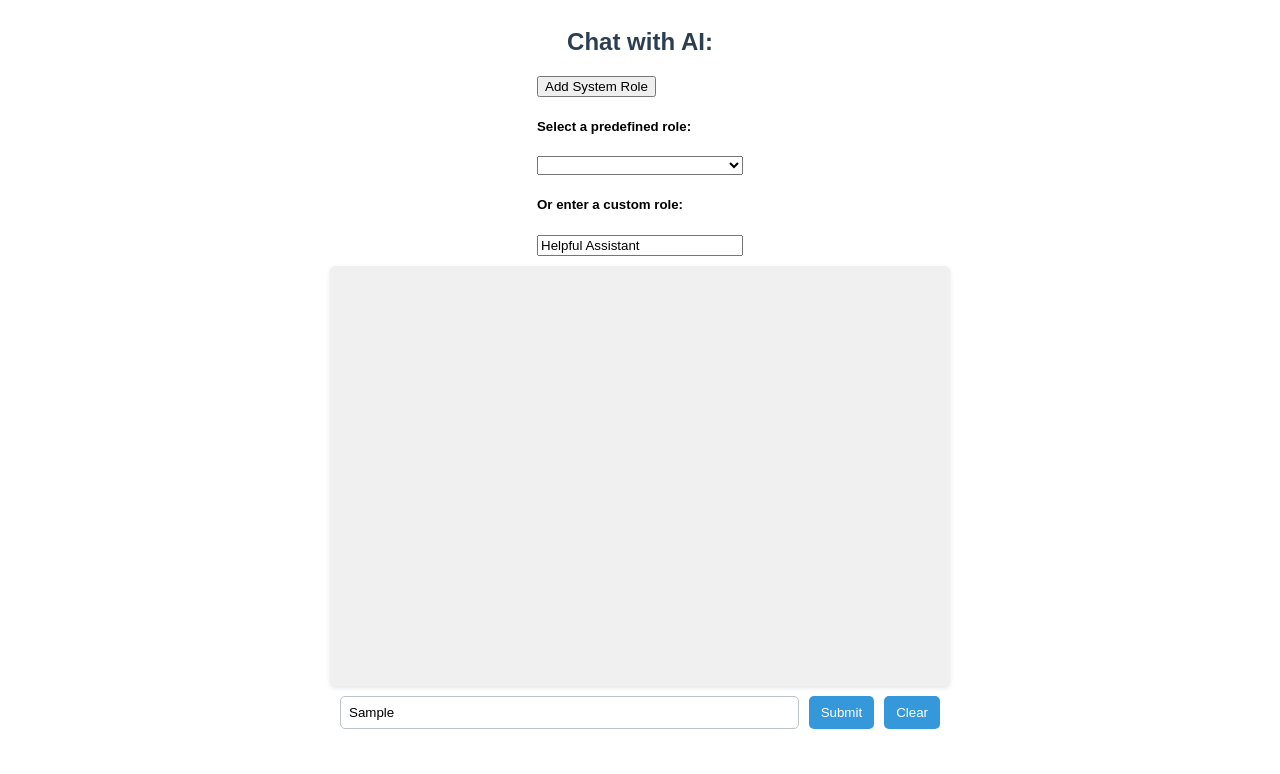
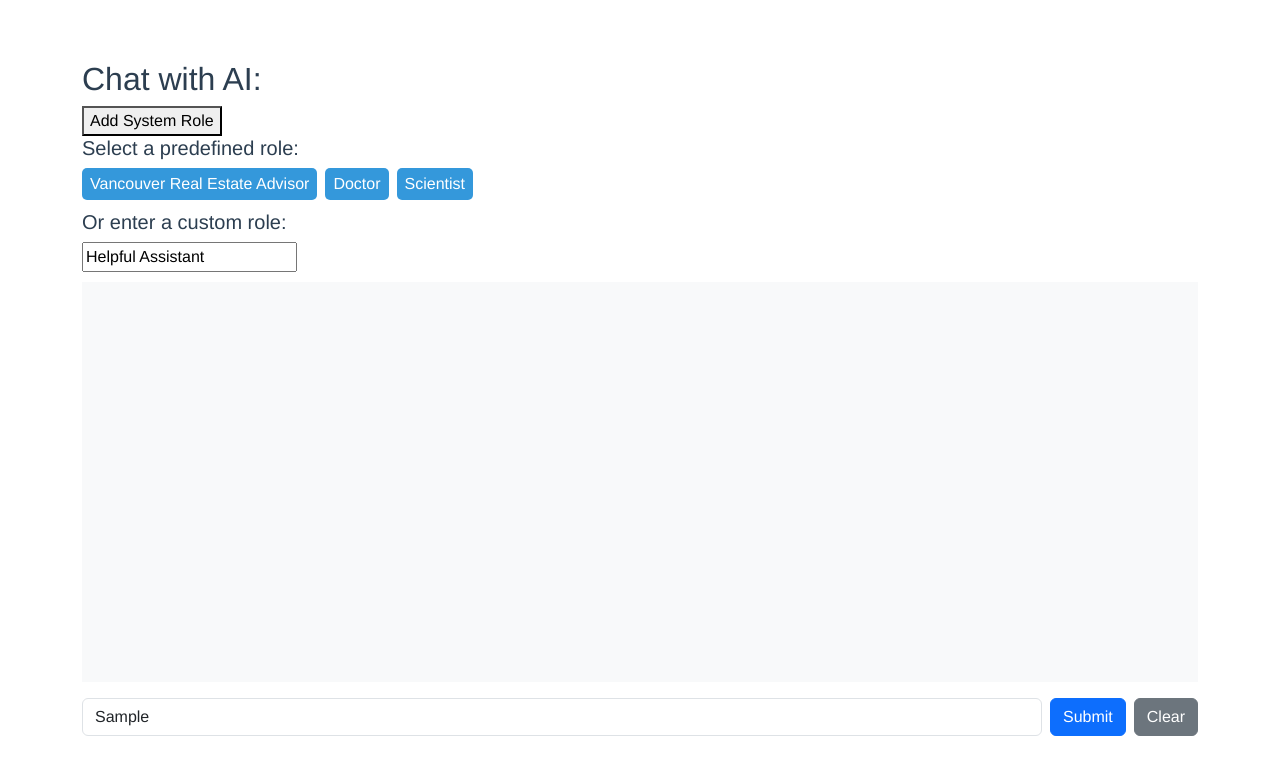
Before and after one commit to tuzimao/Royapp, a Vue app in the folder frontend/: page / in a window 1280 px wide. Both pictures are taken after typing "Sample" into the empty fields and a click on the button "Add System Role". Shown: the top 774 px of the page. Built offline with nearby package versions, Linux system fonts and the light colour scheme.

Commit message:
add bootstrap and updated UI

```diff
--- a/frontend/package.json
+++ b/frontend/package.json
@@ -9,6 +9,7 @@
   },
   "dependencies": {
     "axios": "^1.3.4",
+    "bootstrap": "^5.3.0-alpha1",
     "core-js": "^3.8.3",
     "vue": "^3.2.13"
   },
--- a/frontend/src/App.vue
+++ b/frontend/src/App.vue
@@ -14,3 +14,14 @@ export default {
   },
 };
 </script>
+
+
+<style>
+#app {
+  font-family: Avenir, Helvetica, Arial, sans-serif;
+  -webkit-font-smoothing: antialiased;
+  -moz-osx-font-smoothing: grayscale;
+  color: #2c3e50;
+  margin-top: 60px;
+}
+</style>
--- a/frontend/src/components/GPTQuestionForm.vue
+++ b/frontend/src/components/GPTQuestionForm.vue
@@ -1,6 +1,6 @@
 <template>
-  <div class="gpt-chat">
-    <h2>Chat with AI:</h2>
+  <div class="container">
+    <h2 class="text-left">Chat with AI:</h2>
     <SystemRoleSelector
       v-if="showSystemRoleSelector"
       :disabled="disableRoleChange"
@@ -8,23 +8,30 @@
       @role-selected="onRoleSelected"
     />
     <h3 v-else>Current Role: {{ currentRole }}</h3>
-    <div class="chat-container">
-      <div v-for="(message, index) in messages" :key="index" :class="`message ${message.type}`">
+    <div class="chat-container p-3 bg-light mb-3 overflow-auto">
+      <div
+        v-for="(message, index) in messages"
+        :key="index"
+        :class="`message ${message.type} p-2 mb-2 rounded text-white`"
+      >
         {{ message.content }}
       </div>
     </div>
-    <form @submit.prevent="submitQuestion" class="input-form">
-      <input v-model="question" placeholder="Type your question here..." required />
-      <button type="submit">Submit</button>
-      <button type="button" @click="resetChat" class="reset">Clear</button>
+    <form @submit.prevent="submitQuestion" class="input-form d-flex mb-3">
+      <input
+        v-model="question"
+        class="form-control me-2"
+        placeholder="Type your question here..."
+        required
+      />
+      <button type="submit" class="btn btn-primary">Submit</button>
+      <button type="button" @click="resetChat" class="btn btn-secondary ms-2">
+        Clear
+      </button>
     </form>
-    <SystemRoleForm
-      v-if="showSystemRoleForm"
-      @submitRole="updateSystemRole"
-      @cancel="toggleSystemRoleForm"
-    />
   </div>
 </template>
+
 
 
 <script>
@@ -64,7 +71,7 @@ export default {
     const { data } = await axios.get("http://localhost:5000/api/gpt-response", {
       params: {
         prompt: prompt,
-        systemRole: this.systemRole,
+        systemRole: this.currentRole,
       },
     });
     this.messages.push({ type: "gpt", content: data.gpt_response });
@@ -80,7 +87,6 @@ export default {
       this.showSystemRoleSelector = true;
     },
     updateSystemRole(newRole) {
-      this.systemRole = newRole;
       this.currentRole = newRole;
     },
     onRoleSelected() {
@@ -91,92 +97,26 @@ export default {
 </script>
 
 
+
 <style scoped>
-.gpt-chat {
-  display: flex;
-  flex-direction: column;
-  align-items: center;
-  font-family: Arial, sans-serif;
-}
-
-h2 {
-  color: #2c3e50;
-  margin-bottom: 20px;
-}
-
 .chat-container {
-  background-color: #f0f0f0;
-  padding: 10px;
   width: 100%;
-  max-width: 600px;
   height: 400px;
-  overflow-y: scroll;
   margin-bottom: 10px;
-  border-radius: 5px;
-  box-shadow: 0 2px 4px rgba(0, 0, 0, 0.1);
-}
-
-.message {
-  padding: 8px 10px;
-  margin-bottom: 8px;
-  border-radius: 5px;
-  max-width: 100%;
-  word-wrap: break-word;
 }
 
 .user {
-  background-color: #3498db;
-  color: #ffffff;
+  background-color: #0d6efd;
   align-self: flex-end;
 }
 
 .gpt {
-  background-color: #2ecc71;
-  color: #ffffff;
+  background-color: #198754;
   align-self: flex-start;
 }
 
 .error {
-  background-color: #e74c3c;
-  color: #ffffff;
+  background-color: #dc3545;
   align-self: flex-start;
 }
-
-.input-form {
-  display: flex;
-  justify-content: space-between;
-  width: 100%;
-  max-width: 600px;
-}
-
-input {
-  padding: 8px;
-  flex-grow: 1;
-  margin-right: 10px;
-  border-radius: 5px;
-  border: 1px solid #bdc3c7;
-}
-
-button {
-  background-color: #3498db;
-  color: #ffffff;
-  padding: 8px 12px;
-  border: none;
-  border-radius: 5px;
-  cursor: pointer;
-  transition: background-color 0.3s;
-}
-
-button:hover {
-  background-color: #2980b9;
-}
-
-button.reset {
-  background-color: #3498db;
-  margin-left: 10px;
-}
-
-button.reset:hover {
-  background-color: #2980b9;
-}
 </style>
--- a/frontend/src/components/SystemRoleSelector.vue
+++ b/frontend/src/components/SystemRoleSelector.vue
@@ -1,16 +1,23 @@
 <template>
+  <div class="role-selection-wrapper">
    <div>
       <button :disabled="disabled" @click="toggleRoleSelection">Add System Role</button>
       <div v-if="showRoleSelection" class="role-selection">
         <h5>Select a predefined role:</h5>
-        <select v-model="systemRole" @change="hideRoleSelector">
-          <option value="">--Select a role--</option>
-          <option value="Vancouver Real Estate Advisor">Vancouver Real Estate Advisor</option>
-          <option value="Doctor">Doctor</option>
-          <option value="Scientist">Scientist</option>
-        </select>
+        <div class="tag-container">
+          <div
+            v-for="role in predefinedRoles"
+            :key="role"
+            class="tag"
+            :class="{ selected: systemRole === role }"
+            @click="selectRole(role)"
+          >
+            {{ role }}
+          </div>
+        </div>
         <h5>Or enter a custom role:</h5>
         <input v-model="systemRole" @blur="hideRoleSelector" placeholder="Enter a custom role..." />
+      </div>
     </div>
    </div>
   </template>
@@ -27,6 +34,11 @@
       return {
         systemRole: "Helpful Assistant",
         showRoleSelection: false,
+        predefinedRoles: [
+          "Vancouver Real Estate Advisor",
+          "Doctor",
+          "Scientist",
+        ],
       };
     },
     methods: {
@@ -35,7 +47,12 @@
       },
       hideRoleSelector() {
         this.showRoleSelection = false;
-      this.$emit('role-selected');
+        this.$emit("update-system-role", this.systemRole);
+        this.$emit("role-selected");
+      },
+      selectRole(role) {
+        this.systemRole = role;
+        this.hideRoleSelector();
       },
     },
     watch: {
@@ -46,10 +63,39 @@
   };
   </script>
 
+
   <style scoped>
   .role-selection {
     display: flex;
     flex-direction: column;
     margin-bottom: 10px;
+    align-items: flex-start;
+  }
+  .role-selection-wrapper {
+    display: flex;
+    flex-direction: column;
+    align-items: flex-start;
+    margin-left: 0;
+  }
+  .tag-container {
+    display: flex;
+    flex-wrap: wrap;
+    gap: 8px;
+    margin-bottom: 10px;
+  }
+  .tag {
+    background-color: #3498db;
+    color: #ffffff;
+    padding: 4px 8px;
+    border-radius: 5px;
+    cursor: pointer;
+    user-select: none;
+    transition: background-color 0.3s;
+  }
+  .tag.selected {
+    background-color: #2980b9;
+  }
+  .tag:hover {
+    background-color: #2980b9;
   }
   </style>
--- a/frontend/src/main.js
+++ b/frontend/src/main.js
@@ -1,4 +1,5 @@
 import { createApp } from 'vue'
 import App from './App.vue'
+import 'bootstrap/dist/css/bootstrap.min.css';
 
 createApp(App).mount('#app')
```
Also changed, not shown: 1 other file (tests, documents, lock files or other folders). Lines whose indentation alone changed are shown as unchanged.
